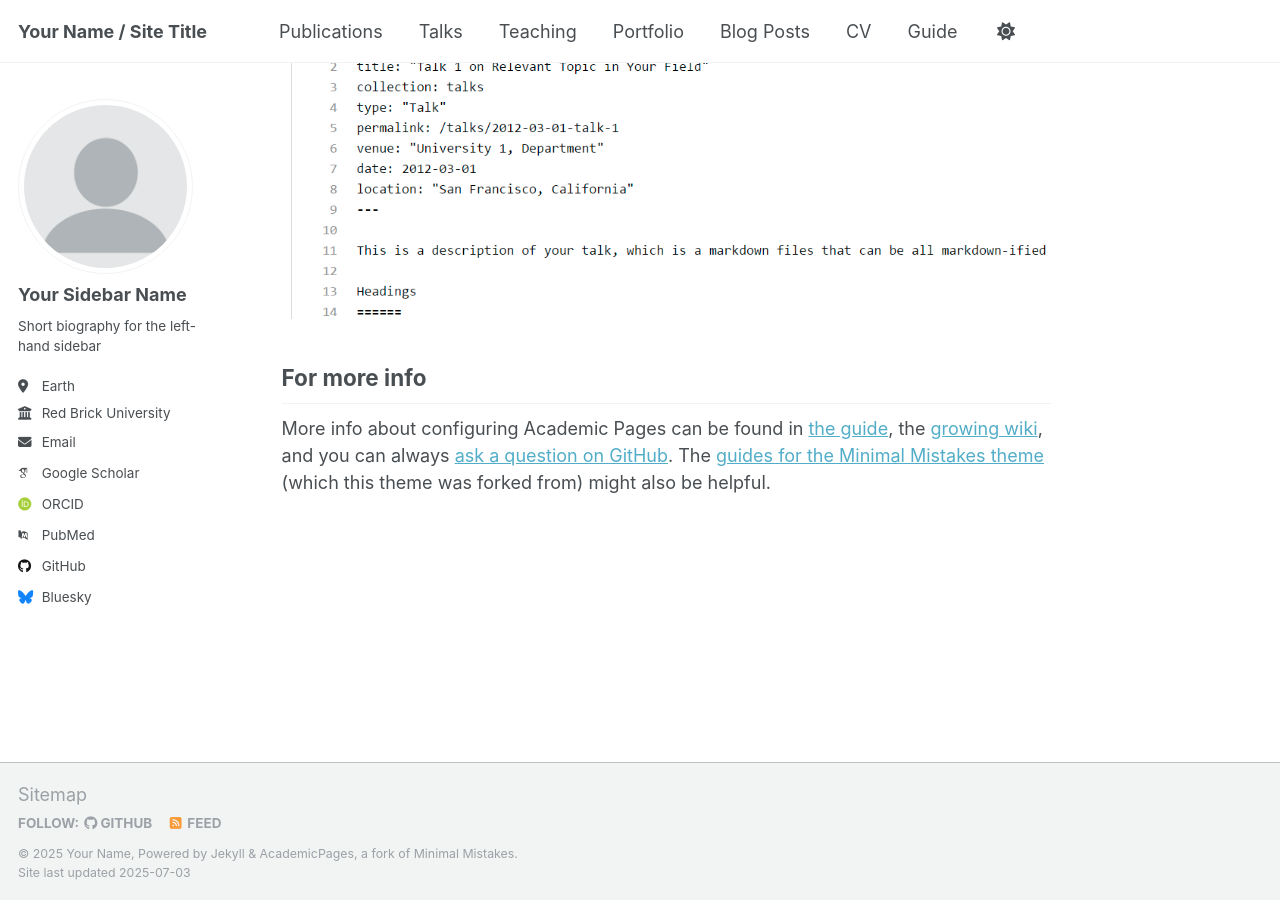
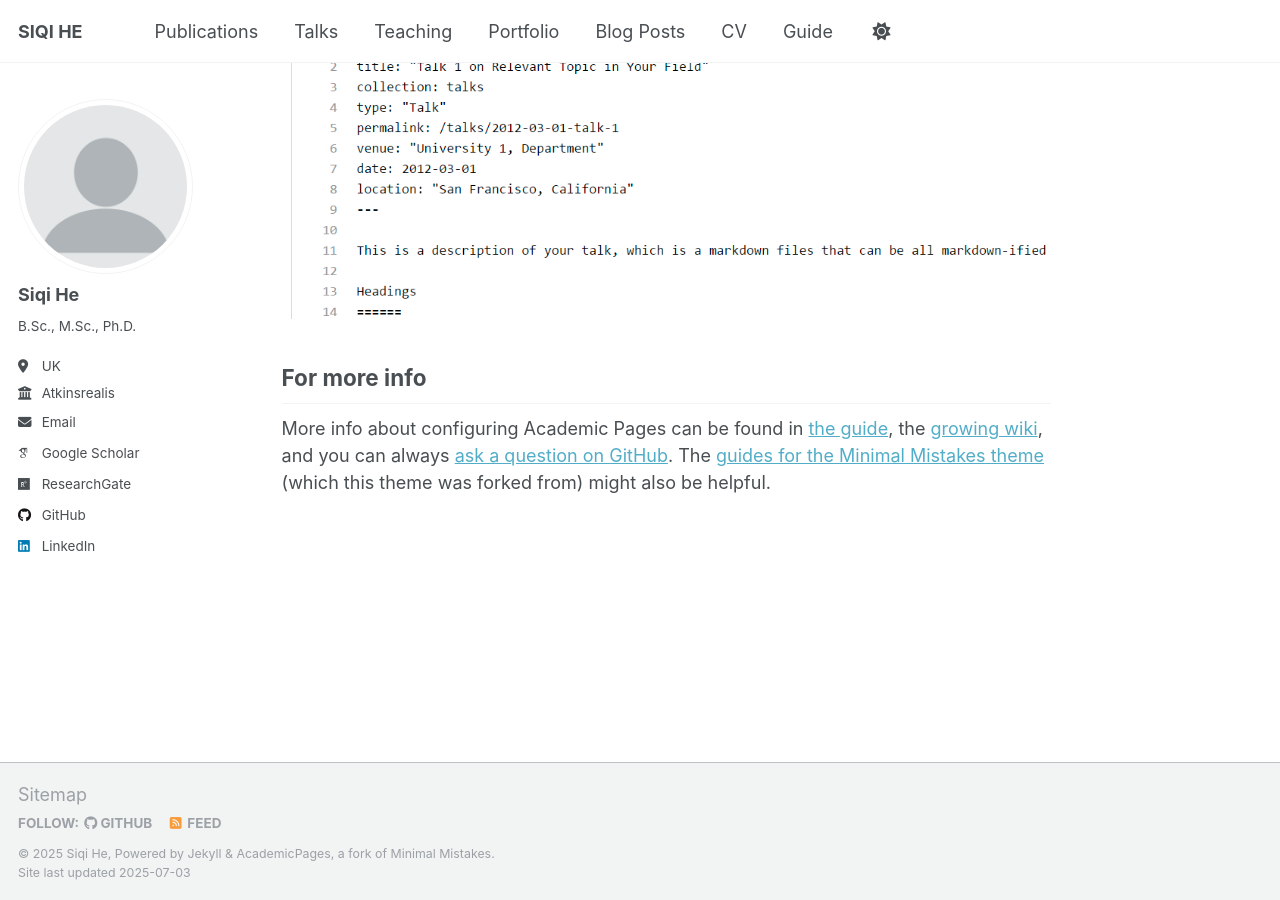
Before and after one commit to SiqiHeHe/SiqiHeHe.github.io, a Jekyll site: the page built from _pages/about.md, in a window 1280 px wide and 900 px high, scrolled down 2880 px. Built offline with Jekyll 4.4.1, drawn with Linux system fonts in a browser that asks for light colours; some web fonts are replaced; a script that is not in the unit is left out.

Commit message:
update yml

```diff
--- a/_config.yml
+++ b/_config.yml
@@ -9,13 +9,13 @@
 # Basic Site Settings
 locale                   : "en-US"
 site_theme               : "default"
-title                    : "Your Name / Site Title"
+title                    : "SIQI HE"
 title_separator          : "-"
-name                     : &name "Your Name"
-description              : &description "personal description"
-url                      : https://academicpages.github.io # the base hostname & protocol for your site e.g. "https://[your GitHub username].github.io" or if you already have some other page hosted on Github then use "https://[your GitHub username].github.io/[Your Repo Name]"
+name                     : &name "Siqi He"
+description              : &description "PhD"
+url                      : https://SiqiHeHe.github.io # the base hostname & protocol for your site e.g. "https://[your GitHub username].github.io" or if you already have some other page hosted on Github then use "https://[your GitHub username].github.io/[Your Repo Name]"
 baseurl                  : "" # the subpath of your site, e.g. "/blog"
-repository               : "academicpages/academicpages.github.io"
+repository               : "SiqiHeHe.github.io"
 
 # Site Author - The following control what appear as part of the author content on the side bar.
 #               If a field is blank the icon and link will not appear, otherwise it will be shown.
@@ -23,36 +23,35 @@ repository               : "academicpages/academicpages.github.io"
 author:
   # Biographic information
   avatar           : "profile.png"
-  name             : "Your Sidebar Name"
+  name             : "Siqi He"
   pronouns         : # example: "she/her"
-  bio              : "Short biography for the left-hand sidebar"
-  location         : "Earth"
-  employer         : "Red Brick University"
+  bio              : "B.Sc., M.Sc., Ph.D."
+  location         : "UK"
+  employer         : "Atkinsrealis"
   uri              : # URL
-  email            : "none@example.org"
+  email            : "siqiheuob@gmail.com"
 
   # Academic websites
   academia         : # URL
   arxiv            : # URL - Update with the correct link to your profile
-  googlescholar    : "https://scholar.google.com/citations?user=PS_CX0AAAAAJ"
+  googlescholar    : "https://scholar.google.com/citations?user=kMlWI8QAAAAJ&hl=en&oi=ao"
   impactstory      : # URL
-  orcid            : "http://orcid.org/yourorcidurl"
+  researchgate     : "https://www.researchgate.net/profile/Siqi-He-7"
   semantic         : # URL
-  pubmed           : "https://www.ncbi.nlm.nih.gov/pubmed/?term=john+snow"
-  researchgate     : # URL
+  pubmed           : #
   scopus           : # URL
 
   # Repositories and software development
   bitbucket        : # Username - Update with your username on the site
   codepen          : # Username
   dribbble         : # Username
-  github           : "academicpages"
+  github           : "https://github.com/SiqiHeHe"
   kaggle           : # Username
   stackoverflow    : # User number or user number and name (i.e., use "1" or "1/jeff-atwood")
 
   # Social media
   artstation       : # Username
-  bluesky          : "bsky.app" # Replace this with you Bluesky username
+  bluesky          : #
   facebook         : # Username
   flickr           : # Username
   foursquare       : # Username
@@ -61,7 +60,7 @@ author:
   keybase          : # Username
   instagram        : # Username
   lastfm           : # Username
-  linkedin         : # Username
+  linkedin         : "https://www.linkedin.com/in/siqi-he-6a3191183/"
   mastodon         : # URL
   medium           : # URL
   pinterest        : # Username
```
